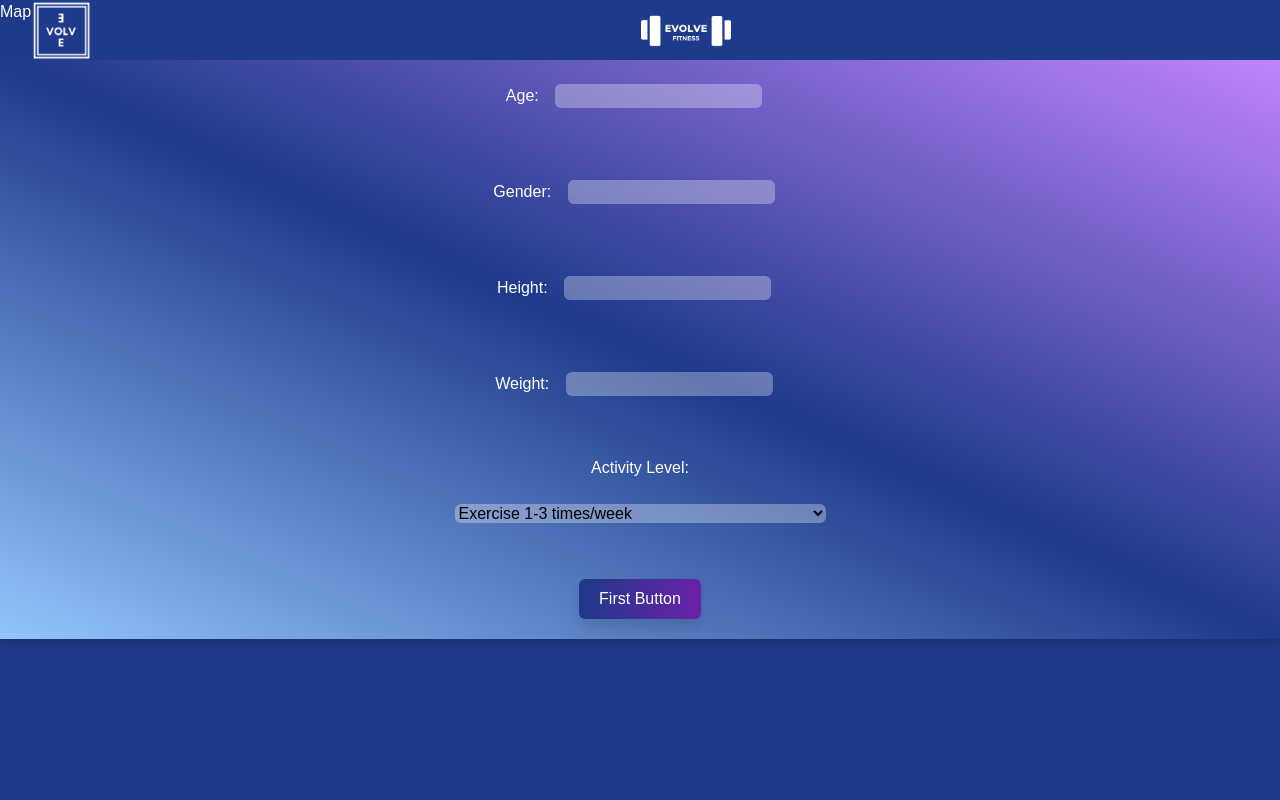
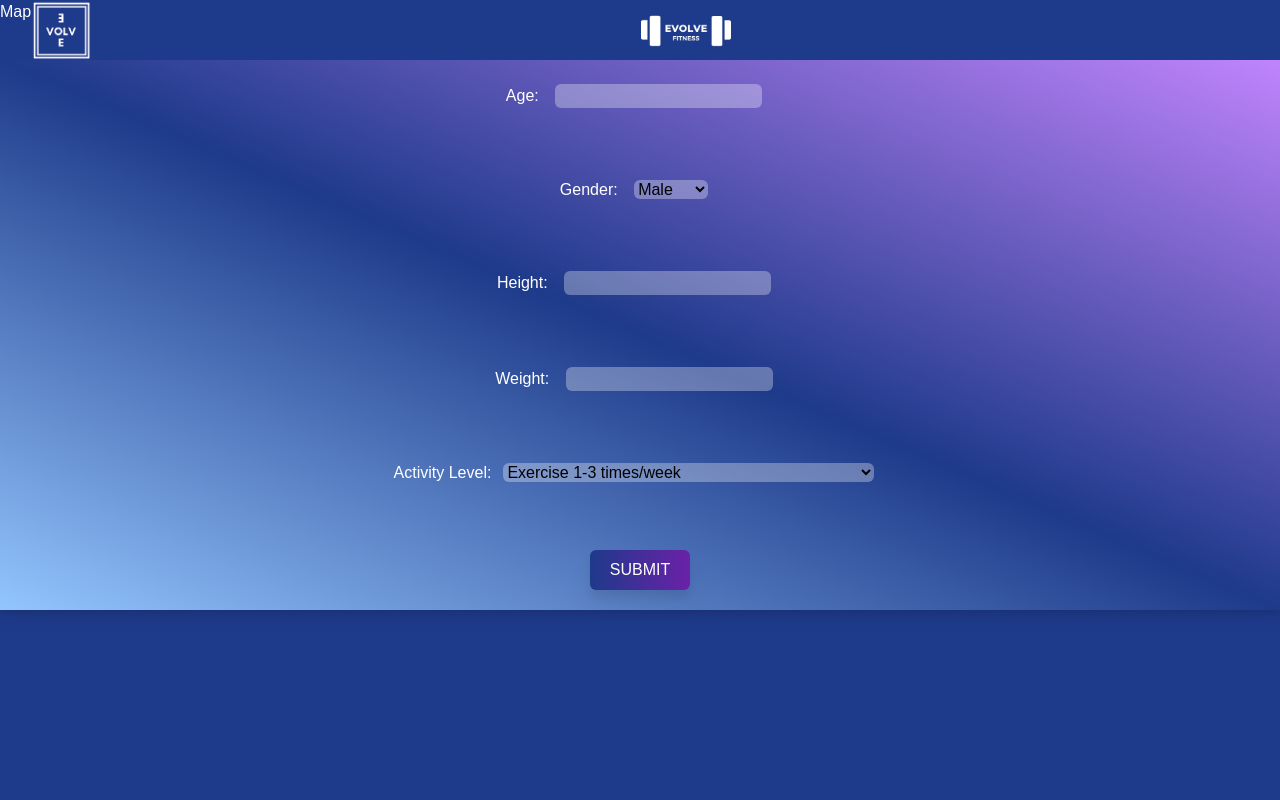
Before and after one commit to Camilla-Scarton/Evolve-Project-Develhope, a React (Create React App) app: page /bmi in a window 1280 px wide. Shown: the top 800 px of the page. Built offline with nearby package versions, Linux system fonts and the light colour scheme; no server answers.

Commit message:
aggiunta select nel gender

```diff
--- a/src/components/FirstButton.js
+++ b/src/components/FirstButton.js
@@ -1,10 +1,15 @@
 export function FirstButton() {
-    return (
-        <div>
-            <button type="submit" className="drop-shadow-xl text-white bg-gradient-to-r rounded-md px-5 py-2 m-5  hover:from-blue-300
+  return (
+    <div>
+      <button
+        type="submit"
+        className="drop-shadow-xl text-white bg-gradient-to-r rounded-md px-5 py-2 m-5  hover:from-blue-300
             from-blue-900 to-purple-800 hover:from-purple-800 dark:hover:from-blue-400 dark:hover:to-violet-500
             hover:to-blue-900  hover:scale-105 transition-all duration-200 active:shadow-[0px_0px_30px_-0px_rgba(145,82,245,0.6)]
-            dark:to-blue-400 dark:from-violet-500  "><span>First Button</span></button>
-        </div>
-    )
+            dark:to-blue-400 dark:from-violet-500  "
+      >
+        <span>SUBMIT</span>
+      </button>
+    </div>
+  );
 }
--- a/src/pages/Bmi.js
+++ b/src/pages/Bmi.js
@@ -5,71 +5,130 @@ import { FirstButton } from "../components/FirstButton";
 export default function Bmi() {
   const [info, setInfo] = useState({
     age: "",
-        gender: "",
+    gender: "Male",
     height: "",
     weight: "",
     activitylevel: "level_2",
   });
   const navigation = useNavigate();
 
-
   const handleInput = (event) => {
     setInfo({
       ...info,
       [event.target.name]: event.target.value,
     });
-    }
+  };
 
   const fetchData = async (event) => {
     event.preventDefault();
     try {
-            const response = await fetch(`https://fitness-calculator.p.rapidapi.com/dailycalorie?age=${info.age}&gender=${info.gender}&height=${info.height}&weight=${info.weight}&activitylevel=${info.activitylevel}`,
+      const response = await fetch(
+        `https://fitness-calculator.p.rapidapi.com/dailycalorie?age=${info.age}&gender=${info.gender}&height=${info.height}&weight=${info.weight}&activitylevel=${info.activitylevel}`,
         {
-                    method: 'GET',
+          method: "GET",
           headers: {
-                        'X-RapidAPI-Key': '47f4c893cemshf0974c486258b66p1ad651jsnc5044bc70078',
-                        'X-RapidAPI-Host': 'fitness-calculator.p.rapidapi.com'
+            "X-RapidAPI-Key":
+              "47f4c893cemshf0974c486258b66p1ad651jsnc5044bc70078",
+            "X-RapidAPI-Host": "fitness-calculator.p.rapidapi.com",
+          },
         }
-                });
+      );
       const result = await response.json();
-            console.log(result.data)
-            navigation("/bmi/results",{state: {data: result.data}})
+      console.log(result.data);
+      navigation("/bmi/results", { state: { data: result.data } });
     } catch (error) {
-            console.error(error)
+      console.error(error);
     }
-    }
-
-
+  };
 
   return (
     <div className="flex flex-col items-center justify-center">
-            <form className="w-full bg-gradient-to-tr drop-shadow-lg from-blue-300 via-blue-900 to-purple-400 dark:from-purple-300 dark:via-purple-700 dark:to-blue-400 flex flex-col items-center justify-center" onSubmit={fetchData} >
-                <label className="m-3 text-white" htmlFor="age">Age: <input className="bg-[#ffffff4f] rounded-md m-3" required type="text" id="age" name="age" value={info.age} onChange={handleInput} /></label>
+      <form
+        className="w-full bg-gradient-to-tr drop-shadow-lg from-blue-300 via-blue-900 to-purple-400 dark:from-purple-300 dark:via-purple-700 dark:to-blue-400 flex flex-col items-center justify-center"
+        onSubmit={fetchData}
+      >
+        <label className="m-3 text-white" htmlFor="age">
+          Age:{" "}
+          <input
+            className="bg-[#ffffff4f] rounded-md m-3"
+            required
+            type="number"
+            id="age"
+            name="age"
+            value={info.age}
+            onChange={handleInput}
+          />
+        </label>
 
         <br></br>
-                <label className="m-3 text-white" htmlFor="gender">Gender: <input className="bg-[#ffffff4f] rounded-md m-3" id="gender" name="gender" value={info.gender} onChange={handleInput} /></label>
+        <label className="m-3 text-white" htmlFor="gender">
+          Gender:{" "}
+          <select
+            className="bg-[#ffffff4f] text-black rounded-md m-3"
+            name="gender"
+            id="gender"
+            value={info.gender}
+            onChange={handleInput}
+          >
+            <option value="male">Male</option>
+            <option value="female">Female</option>
+          </select>
+        </label>
 
         <br></br>
-                <label className="m-3 text-white" htmlFor="height">Height: <input className="bg-[#ffffff4f] rounded-md m-3" required type="text" id="height" name="height" value={info.height} onChange={handleInput} /></label>
+        <label className="m-3 text-white" htmlFor="height">
+          Height:{" "}
+          <input
+            className="bg-[#ffffff4f] rounded-md m-3"
+            required
+            type="number"
+            id="height"
+            name="height"
+            value={info.height}
+            onChange={handleInput}
+          />
+        </label>
 
         <br></br>
-                <label className="m-3 text-white" htmlFor="weight">Weight: <input className="bg-[#ffffff4f] rounded-md m-3" required type="text" id="weight" name="weight" value={info.weight} onChange={handleInput} /></label>
+        <label className="m-3 text-white" htmlFor="weight">
+          Weight:{" "}
+          <input
+            className="bg-[#ffffff4f] rounded-md m-3"
+            required
+            type="number"
+            id="weight"
+            name="weight"
+            value={info.weight}
+            onChange={handleInput}
+          />
+        </label>
 
         <br></br>
-                <label className="m-3 text-white" htmlFor="activitylevel">Activity Level:</label>
-                <select className="bg-[#ffffff4f]  rounded-md m-3" name="activitylevel" id="activitylevel" value={info.activitylevel} onChange={handleInput}>
+        <label className="m-3 text-white" htmlFor="activitylevel">
+          Activity Level:
+          <select
+            className="bg-[#ffffff4f] text-black  rounded-md m-3"
+            name="activitylevel"
+            id="activitylevel"
+            value={info.activitylevel}
+            onChange={handleInput}
+          >
             <option value="level_1">Sedentary: little or no exercise</option>
             <option value="level_2">Exercise 1-3 times/week</option>
             <option value="level_3">Exercise 4-5 times/week</option>
-                    <option value="level_4">Daily exercise or intense exercise 3-4 times/week</option>
+            <option value="level_4">
+              Daily exercise or intense exercise 3-4 times/week
+            </option>
             <option value="level_5">Intense exercise 6-7 times/week</option>
-                    <option value="level_6">Very intense exercise daily, or physical job</option>
+            <option value="level_6">
+              {" "}
+              Very intense exercise daily, or physical job
+            </option>
           </select>
+        </label>
         <br></br>
         <FirstButton />
-                {/*{data && <Link to="/bmi/results" state={{data: data}}> <button className="drop-shadow-xl text-white bg-gradient-to-r  rounded-md px-10 py-2 m-5  from-blue-900 to-purple-800 hover:from-purple-800 hover:to-blue-900  dark:hover:from-blue-400 dark:hover:to-violet-500 hover:scale-105 transition-all duration-200 active:shadow-[0px_0px_30px_-0px_rgba(145,82,245,0.6)] dark:to-blue-400 dark:from-violet-500"><span>Results</span></button></Link>}*/}
       </form>
-
-        </div>)
-
+    </div>
+  );
 }
```
Also changed, not shown: src/pages/ResultsBmi.js (+19 -12 lines). Lines whose indentation alone changed are shown as unchanged.
